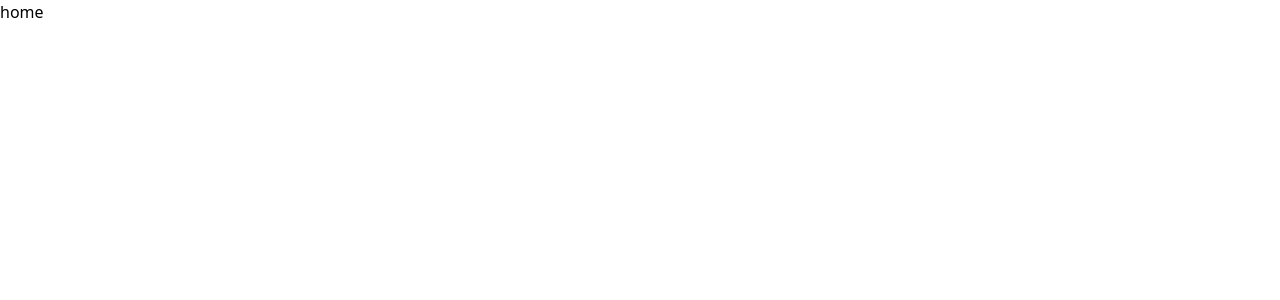
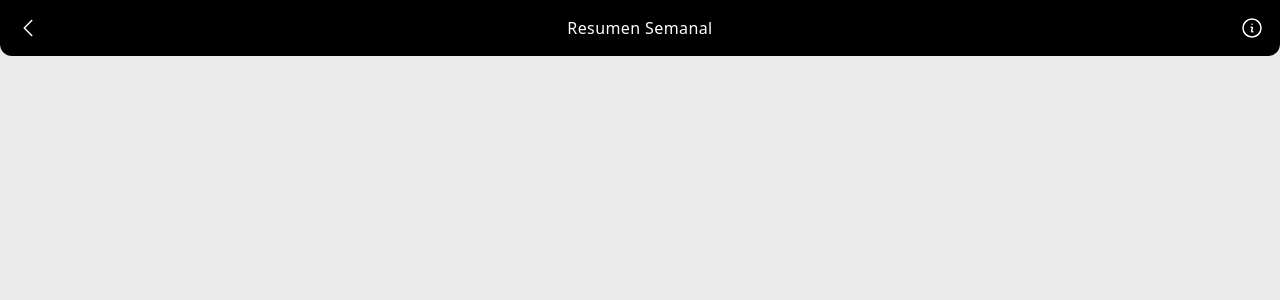
Before and after one commit to IT-Academy-BCN/ita-game, a React (Vite) app: page / in a window 1280 px wide. Shown: the top 300 px of the page. Built offline with nearby package versions, Linux system fonts and the light colour scheme.

Commit message:
started navbar

```diff
--- /dev/null
+++ b/src/components/Navbar.jsx
@@ -0,0 +1,15 @@
+import React from "react"
+import { IconArrow } from "./atoms"
+import IconInfo from "./atoms/IconInfo"
+
+function Navbar({ children }) {
+  return (
+    <div className="flex w-full justify-between items-center text-center bg-black text-white p-4  rounded-b-xl">
+      <IconArrow />
+      {children}
+      <IconInfo />
+    </div>
+  )
+}
+
+export default Navbar
--- /dev/null
+++ b/src/components/atoms/IconArrow.jsx
@@ -0,0 +1,20 @@
+const IconArrow = () => {
+  return (
+    <svg
+      xmlns="http://www.w3.org/2000/svg"
+      fill="none"
+      viewBox="0 0 24 24"
+      strokeWidth={1.5}
+      stroke="currentColor"
+      className="w-6 h-6"
+    >
+      <path
+        strokeLinecap="round"
+        strokeLinejoin="round"
+        d="M15.75 19.5L8.25 12l7.5-7.5"
+      />
+    </svg>
+  )
+}
+
+export default IconArrow
--- /dev/null
+++ b/src/components/atoms/IconInfo.jsx
@@ -0,0 +1,20 @@
+const IconInfo = () => {
+  return (
+    <svg
+      xmlns="http://www.w3.org/2000/svg"
+      fill="none"
+      viewBox="0 0 24 24"
+      strokeWidth={1.5}
+      stroke="currentColor"
+      className="w-6 h-6"
+    >
+      <path
+        strokeLinecap="round"
+        strokeLinejoin="round"
+        d="M11.25 11.25l.041-.02a.75.75 0 011.063.852l-.708 2.836a.75.75 0 001.063.853l.041-.021M21 12a9 9 0 11-18 0 9 9 0 0118 0zm-9-3.75h.008v.008H12V8.25z"
+      />
+    </svg>
+  )
+}
+
+export default IconInfo
--- /dev/null
+++ b/src/components/atoms/index.js
@@ -0,0 +1 @@
+export { default as IconArrow } from "./IconArrow"
--- /dev/null
+++ b/src/components/index.js
@@ -0,0 +1 @@
+export { default as Navbar } from "./Navbar"
--- a/src/index.css
+++ b/src/index.css
@@ -1,3 +1,9 @@
 @tailwind base;
 @tailwind components;
 @tailwind utilities;
+
+@layer base {
+  body {
+    @apply bg-[#EBEBEB] tracking-wide;
+  }
+}
--- a/src/pages/Home.jsx
+++ b/src/pages/Home.jsx
@@ -1,5 +1,12 @@
+import React from "react"
+import { Navbar } from "../components"
+
 function Home() {
-  return <div>home</div>;
+  return (
+    <>
+      <Navbar>Resumen Semanal</Navbar>
+    </>
+  )
 }
 
-export default Home;
+export default Home
```
